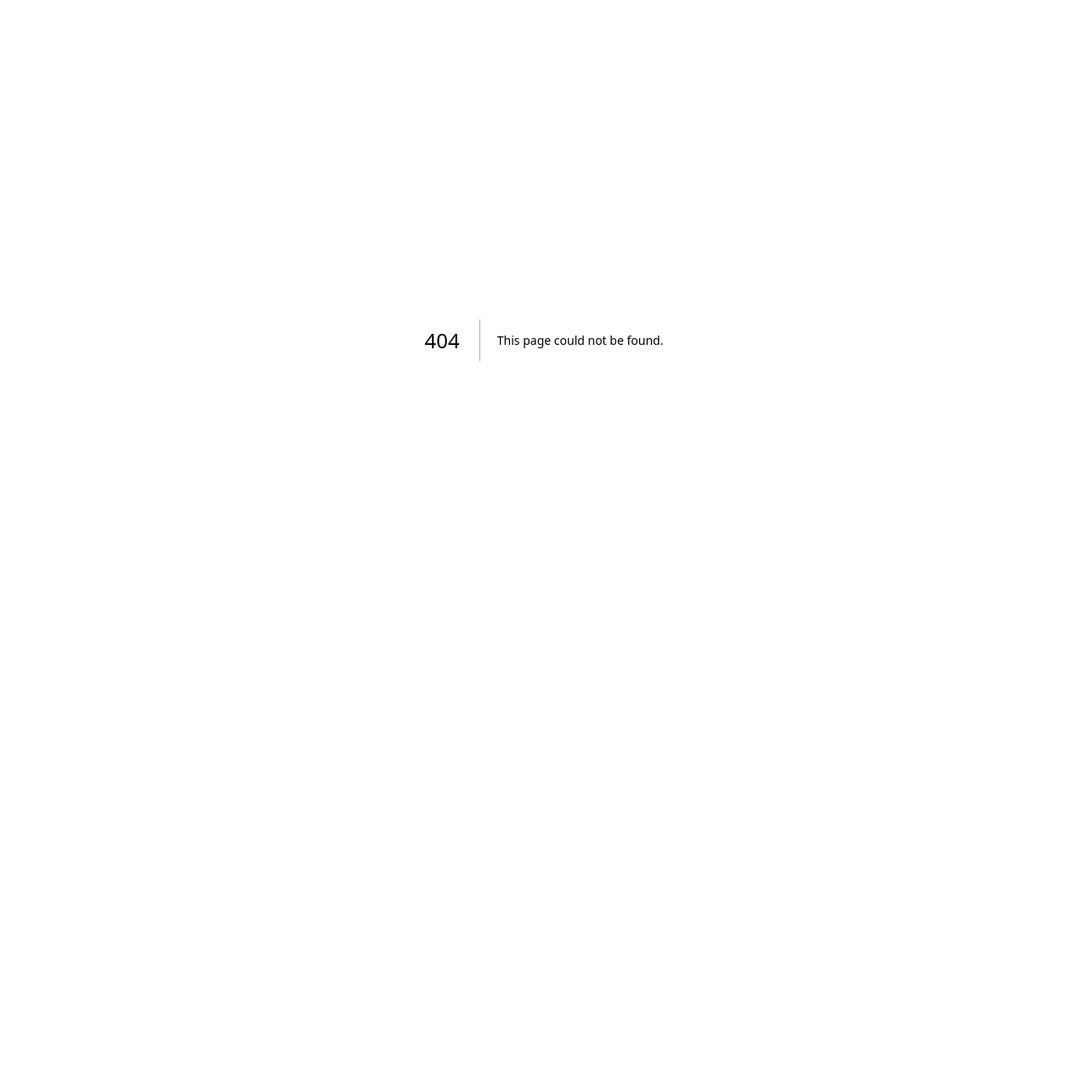
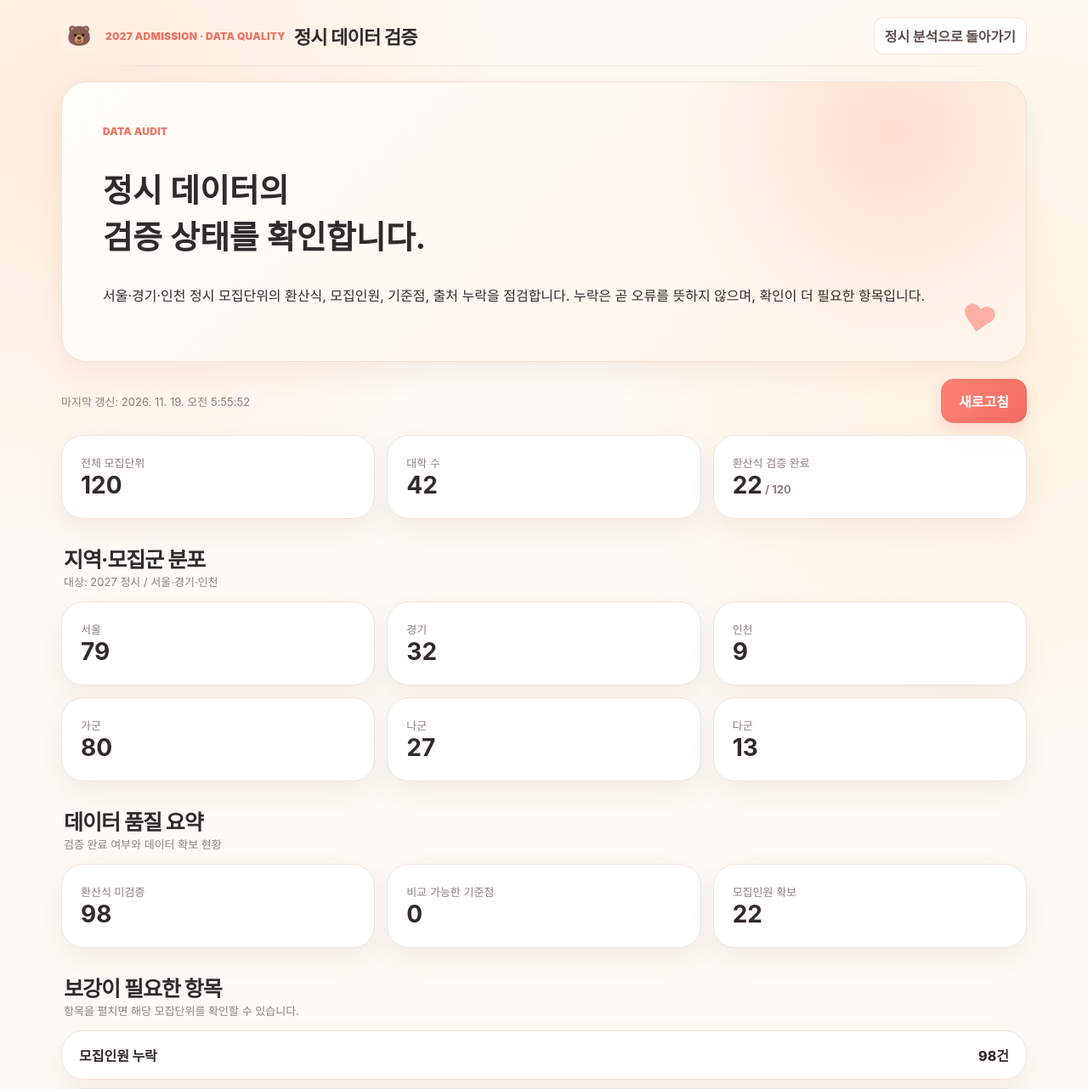
Before and after one commit to sooyachoco/2027-susi, a Next.js app: page /regular-audit in a window 1280 px wide. Before the commit this address had no page. Shown: the top 1282 px of the page at 85% size. Before the commit the page ends 800 px from the top, so only its background shows below. Built offline with nearby package versions, Linux system fonts and the light colour scheme.

Commit message:
feat: add regular admissions data audit dashboard

```diff
--- /dev/null
+++ b/app/regular-audit/page.tsx
@@ -0,0 +1,113 @@
+"use client";
+
+import { useCallback, useEffect, useState } from "react";
+
+type AuditItem = { id: string; university: string; region: string; department: string; group: string };
+type AuditData = {
+  generatedAt: string;
+  scope: string;
+  totals: { admissions: number; universities: number; byRegion: Record<string, number>; byGroup: Record<string, number> };
+  quality: { calculationVerified: number; calculationUnverified: number; benchmarkComparable: number; withRecruitmentCount: number; withSource: number };
+  issueCounts: Record<string, number>;
+  issues: Record<string, AuditItem[] | { id: string; count: number }[]>;
+};
+
+const LABELS: Record<string, string> = {
+  missingRecruitmentCount: "모집인원 누락",
+  missingEnglishGradeTable: "영어 등급 환산표 누락",
+  missingKoreanHistoryTable: "한국사 환산표 누락",
+  missingInquiryConversionTable: "탐구 변환표 누락",
+  missingSubjectMaximumScores: "영역별 최고점 누락",
+  missingComparableBenchmark: "비교 가능한 전년도 기준점 누락",
+  missingMethodNotes: "전형 설명 누락",
+  missingSource: "공식 출처 누락",
+  duplicateIds: "중복 데이터 ID",
+  integrityErrors: "데이터 무결성 오류",
+};
+
+export default function RegularAuditPage() {
+  const [data, setData] = useState<AuditData | null>(null);
+  const [error, setError] = useState("");
+  const [loading, setLoading] = useState(true);
+  const load = useCallback(async () => {
+    setLoading(true);
+    setError("");
+    try {
+      const response = await fetch("/api/regular-audit", { cache: "no-store" });
+      if (!response.ok) throw new Error("감사 데이터를 불러오지 못했습니다.");
+      setData(await response.json());
+    } catch (e) {
+      setError(e instanceof Error ? e.message : "알 수 없는 오류가 발생했습니다.");
+    } finally {
+      setLoading(false);
+    }
+  }, []);
+
+  useEffect(() => { void load(); }, [load]);
+
+  return <div className="app">
+    <header className="topbar">
+      <div><div className="eyebrow">2027 ADMISSION · DATA QUALITY</div><strong>정시 데이터 검증</strong></div>
+      <a className="secondary" href="/">정시 분석으로 돌아가기</a>
+    </header>
+    <main>
+      <section className="heroCopy" style={{ marginBottom: 20 }}>
+        <div className="eyebrow">DATA AUDIT</div>
+        <h1 style={{ fontSize: 38 }}>정시 데이터의<br /><span>검증 상태</span>를 확인합니다.</h1>
+        <p>서울·경기·인천 정시 모집단위의 환산식, 모집인원, 기준점, 출처 누락을 점검합니다. 누락은 곧 오류를 뜻하지 않으며, 확인이 더 필요한 항목입니다.</p>
+      </section>
+      <div style={{ display: "flex", justifyContent: "space-between", alignItems: "center", gap: 12, marginBottom: 14 }}>
+        <div className="muted">{data ? `마지막 갱신: ${new Date(data.generatedAt).toLocaleString("ko-KR")}` : "감사 데이터 확인 중"}</div>
+        <button className="primary" onClick={() => void load()} disabled={loading}>{loading ? "확인 중…" : "새로고침"}</button>
+      </div>
+      {error && <div className="alert">{error}</div>}
+      {loading && !data && <div className="panel balance">데이터를 불러오고 있습니다.</div>}
+      {data && <>
+        <div className="grid">
+          <article className="panel stat"><div className="muted">전체 모집단위</div><strong>{data.totals.admissions}</strong></article>
+          <article className="panel stat"><div className="muted">대학 수</div><strong>{data.totals.universities}</strong></article>
+          <article className="panel stat"><div className="muted">환산식 검증 완료</div><strong>{data.quality.calculationVerified}<small style={{fontSize:13,color:"var(--muted)"}}> / {data.totals.admissions}</small></strong></article>
+        </div>
+        <section className="section">
+          <div className="sectionHead"><div><h2>지역·모집군 분포</h2><div className="muted">대상: {data.scope}</div></div></div>
+          <div className="grid">
+            {Object.entries(data.totals.byRegion).map(([name, count]) => <article className="panel stat" key={name}><div className="muted">{name}</div><strong>{count}</strong></article>)}
+            {Object.entries(data.totals.byGroup).map(([name, count]) => <article className="panel stat" key={name}><div className="muted">{name}군</div><strong>{count}</strong></article>)}
+          </div>
+        </section>
+        <section className="section">
+          <div className="sectionHead"><div><h2>데이터 품질 요약</h2><div className="muted">검증 완료 여부와 데이터 확보 현황</div></div></div>
+          <div className="grid">
+            <article className="panel stat"><div className="muted">환산식 미검증</div><strong>{data.quality.calculationUnverified}</strong></article>
+            <article className="panel stat"><div className="muted">비교 가능한 기준점</div><strong>{data.quality.benchmarkComparable}</strong></article>
+            <article className="panel stat"><div className="muted">모집인원 확보</div><strong>{data.quality.withRecruitmentCount}</strong></article>
+          </div>
+        </section>
+        <section className="section">
+          <div className="sectionHead"><div><h2>보강이 필요한 항목</h2><div className="muted">항목을 펼치면 해당 모집단위를 확인할 수 있습니다.</div></div></div>
+          <div style={{ display: "grid", gap: 10 }}>
+            {Object.entries(LABELS).map(([key, label]) => {
+              const count = data.issueCounts[key] ?? 0;
+              const items = data.issues[key] ?? [];
+              return <details className="panel" key={key} style={{ padding: "16px 20px" }}>
+                <summary style={{ cursor: "pointer", display: "flex", justifyContent: "space-between", gap: 12, fontWeight: 800 }}>
+                  <span>{label}</span><span>{count}건</span>
+                </summary>
+                {count === 0 ? <p className="muted">누락 없음</p> : <div style={{ marginTop: 12, display: "grid", gap: 8 }}>
+                  {items.map((item, index) => {
+                    const entry = item as AuditItem;
+                    return <div key={entry.id ?? index} className="balanceText" style={{ borderTop: "1px solid var(--line)", paddingTop: 8 }}>
+                      {"university" in entry ? <><strong>{entry.university}</strong> · {entry.region} · {entry.group}군<br />{entry.department}</> : <>{entry.id} · {entry.count}회</>}
+                    </div>;
+                  })}
+                </div>}
+              </details>;
+            })}
+          </div>
+        </section>
+        <div className="alert">주의: 데이터 누락 건수는 곧바로 잘못된 계산을 의미하지 않습니다. 공식 모집요강의 세부 산식·변환표·당해 연도 최고점과 대조한 뒤 검증 완료 처리해야 합니다.</div>
+      </>}
+      <div className="footer">정시합격 · 데이터 검증 도구</div>
+    </main>
+  </div>;
+}
```
